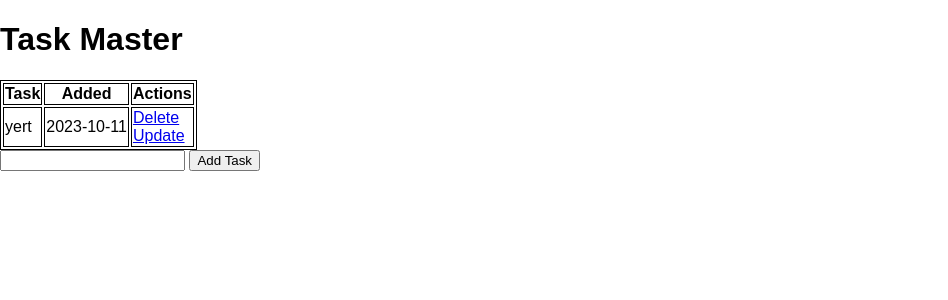
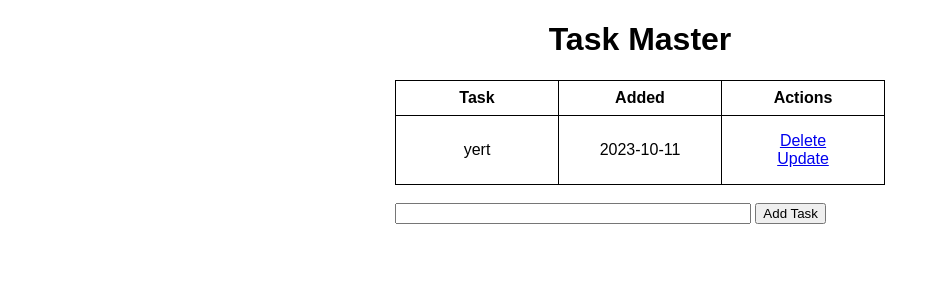
Before and after one commit to krisvalerio02/BasicFlaskProgram, a Flask app: page / in a window 1280 px wide. Shown: the top 300 px of the page, without its empty margins (0-948 px from the left). Run offline with Flask 3, Linux system fonts and the light colour scheme.

Commit message:
Implemented CSS for final touches

```diff
--- a/static/css/main.css
+++ b/static/css/main.css
@@ -2,9 +2,32 @@ body
 {
     margin: 0;
     font-family: sans-serif;
+    display: flex;
+    justify-content: center;
 }
 
-table, th, td
+table
+{
+    border-collapse: collapse;
+}
+
+th, td
 {
     border: 1px solid black;
+    padding: 8px;
+    text-align: center;
 }
+
+
+td {
+    padding: 16px;
+    width: 130px;
+}
+
+.form {
+    margin-top: 20px;
+}
+
+#content {
+    width: 71%;
+}
--- a/templates/base.html
+++ b/templates/base.html
@@ -4,7 +4,7 @@
     <meta charset="UTF-8">
     <meta name="viewport" content="width=device-width, initial-scale=1.0">
     <link rel="stylesheet" href="{{ url_for('static', filename='css/main.css') }}">
-    <title>Document</title>
+    <title>Task Master</title>
     {% block head %}{% endblock %}
 </head>
 <body>
--- a/templates/index.html
+++ b/templates/index.html
@@ -8,7 +8,7 @@
 
 {% block body %}
 <div class="content">
-    <h1>Task Master</h1>
+    <h1 style="text-align: center">Task Master</h1>
     {% if tasks|length < 1 %}
     <h4>There are no tasks. Create one below!</h4>
     {% else %}
@@ -30,9 +30,10 @@
                 </td>
             </tr>
         {% endfor %}
+
     </table>
     {% endif %}
-
+    <br>
     <form action="/" method="POST">
         <input type="text" name="content" id="content">
         <input type="submit" value="Add Task">
```
Also changed, not shown: instance/test.db.
